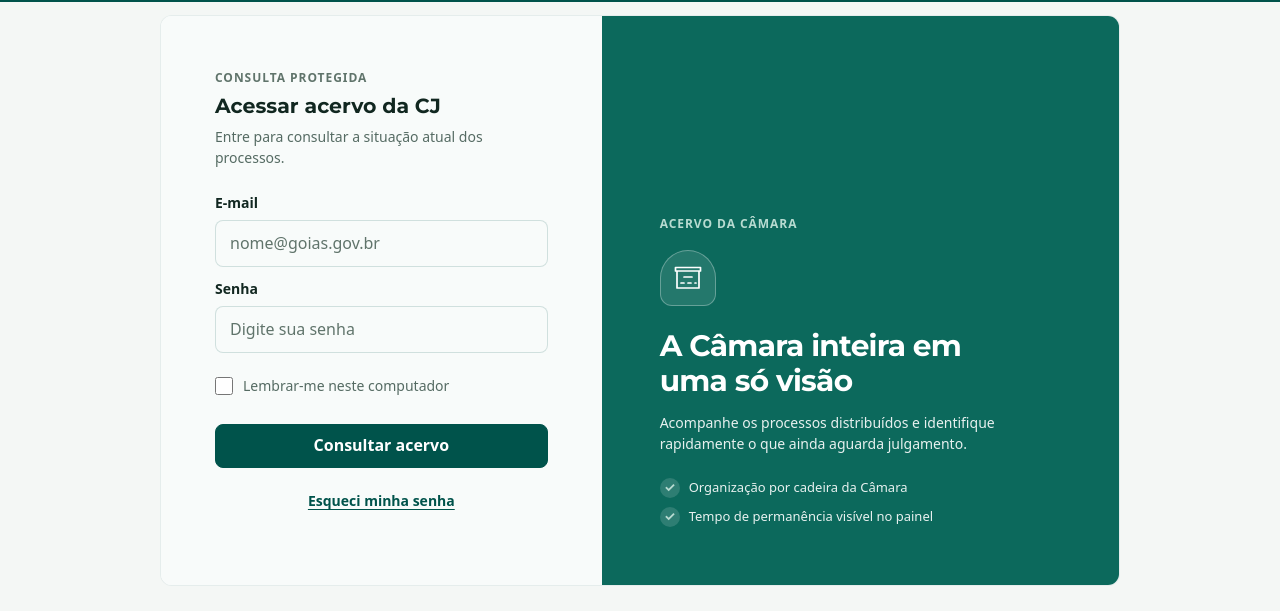
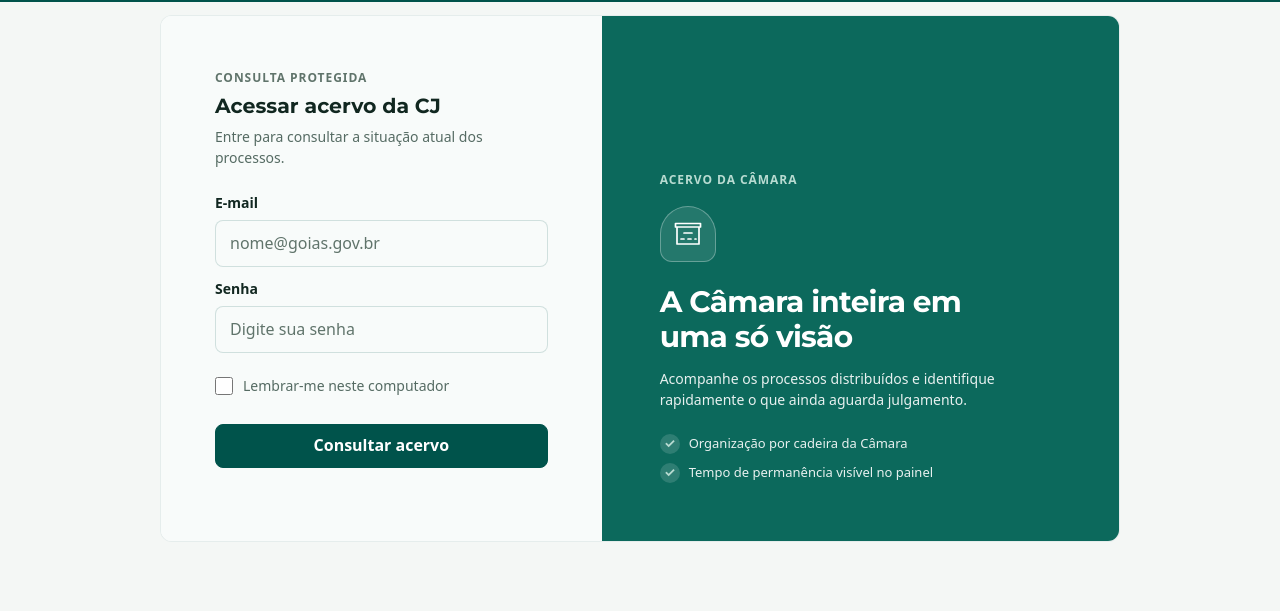
Before and after one commit to thelustosa/sorteio-sei, a plain HTML site: page acervo-cj.html in a window 1280 px wide. Shown: the part 113-724 px from the top of the page. Drawn offline with Linux system fonts and the light colour scheme.

Commit message:
feat(login): oculta "Esqueci minha senha" por enquanto
O bloco .login-ajuda ganha o atributo hidden nas nove telas de login.
O botão e o popup continuam no código; para voltar, basta tirar o hidden.

```diff
--- a/acervo-cj.html
+++ b/acervo-cj.html
@@ -140,7 +140,7 @@
             <label class="login-lembrar"><input id="loginLembrar" type="checkbox"> Lembrar-me neste computador</label>
             <button id="btnEntrar" type="submit">Consultar acervo</button>
             <div class="login-rodape">
-              <div class="login-ajuda">
+              <div class="login-ajuda" hidden>
                 <button id="btnEsqueci" type="button" class="link-acao">Esqueci minha senha</button>
               </div>
               <div id="loginErro" role="alert" aria-live="assertive"></div>
```
Also changed, not shown: acervo-creg.html (+1 -1 lines), admin.html (+1 -1 lines), historico-cj.html (+1 -1 lines), historico-creg.html (+1 -1 lines), index.html (+1 -1 lines), julgados-cj.html (+1 -1 lines), julgados-creg.html (+1 -1 lines), meta-45.html (+1 -1 lines).
